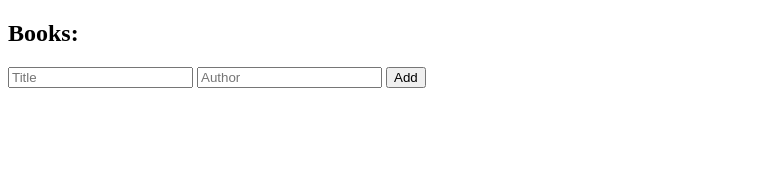
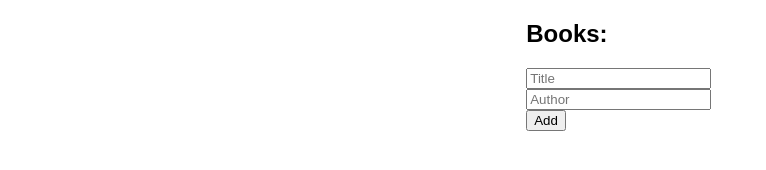
Before and after one commit to Mike111222/Awesome-Books, a website: page index.html in a window 1280 px wide. Shown: the whole page, without its empty margins (0-766 px from the left). Drawn offline with Linux system fonts and the light colour scheme.

Commit message:
Add stles to position elements on page

```diff
--- a/styles.css
+++ b/styles.css
@@ -1,9 +1,11 @@
+body {
+  font-family: Arial, sans-serif;
+}
 
-
-
-
-
-
+#book-list {
+  margin-bottom: 20px;
+  margin-left: 41%;
+}
 
 h1 {
   text-align: center;
@@ -11,3 +13,19 @@ h1 {
 .book-item {
   margin-bottom: 10px;
 }
+
+.book-item span {
+  margin-right: 10px;
+}
+
+#add-book-form input[type="text"] {
+  margin-right: 10px;
+  display: flex;
+  flex-direction: column;
+  justify-content: center;
+  align-items: center;
+}
+
+#add-book-form {
+  margin-left: 41%;
+}
```
